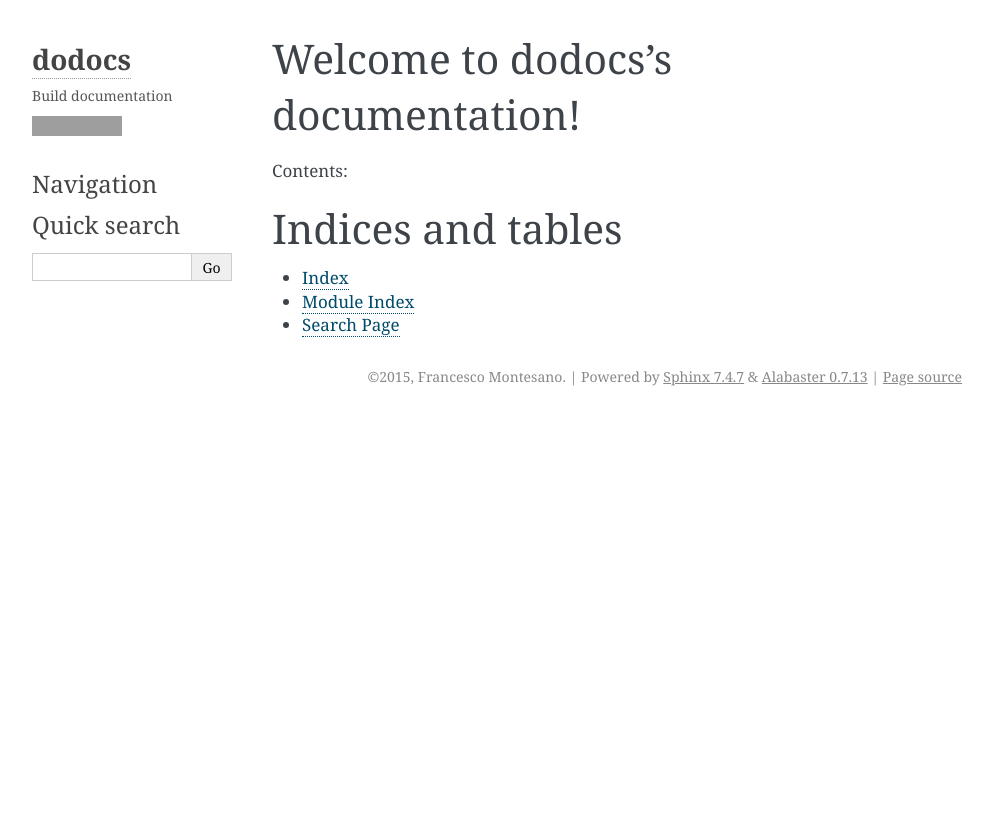
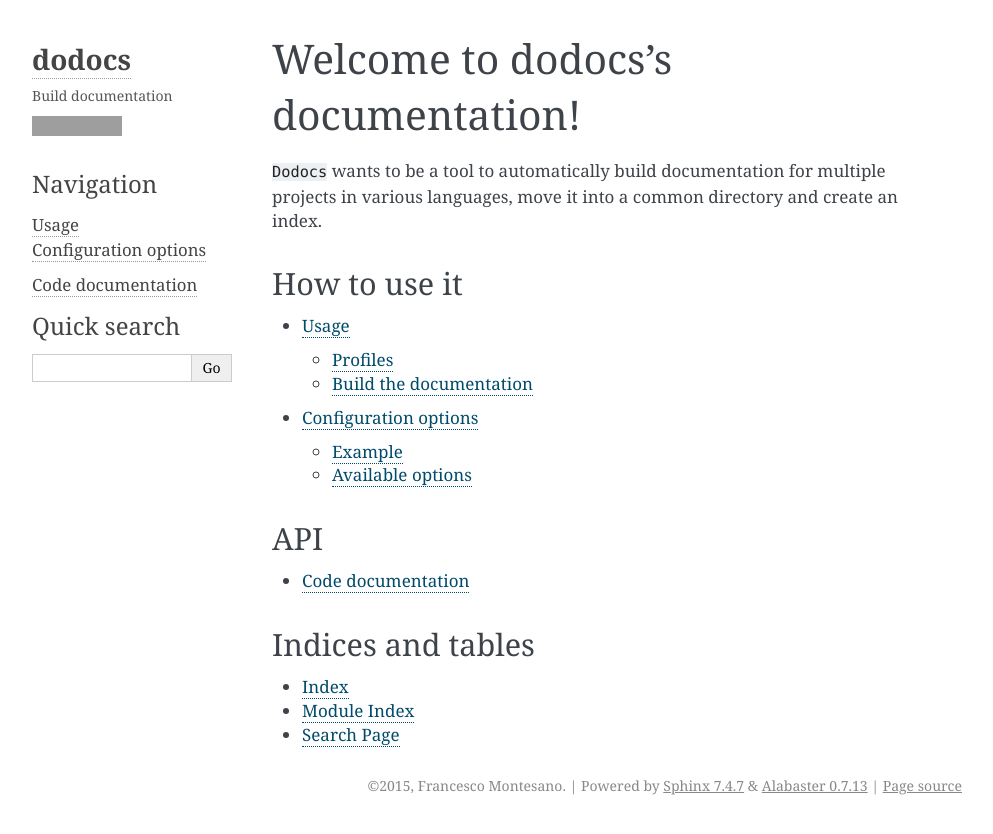
Before and after one commit to montefra/dodocs, a Sphinx documentation site: the page built from docs/source/index.rst, in a window 1280 px wide. Shown: the top 834 px of the page, without its empty margins (148-1141 px from the left). Built offline with Sphinx 7.4.7, drawn with Linux system fonts in a browser that asks for light colours; grey boxes are pictures that could not be loaded.

Commit message:
Documentation started

```diff
--- /dev/null
+++ b/docs/source/api/index.rst
@@ -0,0 +1,4 @@
+.. dodocs api documentation master file
+
+Code documentation
+==================
--- /dev/null
+++ b/docs/source/config.rst
@@ -0,0 +1,23 @@
+Configuration options
+*********************
+
+Configuration file options
+
+.. _conf_example:
+
+Example
+=======
+
+.. literalinclude:: ../../dodocs/dodocs_data/dodocs_setup.cfg
+    :language: ini
+
+..    :linenos:
+
+Available options
+=================
+
+General
+-------
+
+Project
+-------
--- a/docs/source/index.rst
+++ b/docs/source/index.rst
@@ -6,15 +6,31 @@
 Welcome to dodocs's documentation!
 ==================================
 
-Contents:
+``Dodocs`` wants to be a tool to automatically build documentation for multiple
+projects in various languages, move it into a common directory and create an
+index.
+
+How to use it
+-------------
 
 .. toctree::
-   :maxdepth: 2
+    :maxdepth: 2
+
+    usage
+    config
+
+API
+---
+
+.. toctree::
+    :maxdepth: 2
+
+    api/index
 
 
 
 Indices and tables
-==================
+------------------
 
 * :ref:`genindex`
 * :ref:`modindex`
--- /dev/null
+++ b/docs/source/usage.rst
@@ -0,0 +1,41 @@
+Usage
+*****
+
+``dodocs`` allows to group project under multiple profiles. All the projects
+belonging to the same project are treated together and deployed into the same
+target directory (see ``target_dir`` option in the ``[general]`` section in the
+:ref:`configuration file example <conf_example>`).
+
+Each of the profiles is a directory under ``~/.dodocs``. The most important file
+in each profile directory is ``dodocs_setup.cfg`` and it contains all the
+options needed by ``dodocs`` to build the documentation. The configuration file
+is described in :doc:`config`.
+
+To deal with the profiles and build the documentation, ``dodocs`` provide two
+subcommands:
+
+* :ref:`profile <profile>`: list, create and remove profiles
+* :ref:`mkdocs <mkdocs>`: create the documentation for the desired profiles
+
+.. _profile:
+
+Profiles
+========
+
+Manage profiles:
+
+* list the available profiles
+    + ``dodocs profile``
+    + ``dodocs profile {list, ls}``
+* create new profiles
+    + ``dodocs {create, new} name [name ...]``
+    + if a profile already exists, its creation is skipped; the option ``-f``
+      forces removing and recreating the profile
+    + the option ``-l`` (``--link``) allows to create the profile into a given
+      directory and to link it into the ``.dodocs`` directory
+
+
+.. _mkdocs:
+
+Build the documentation
+=======================
```
